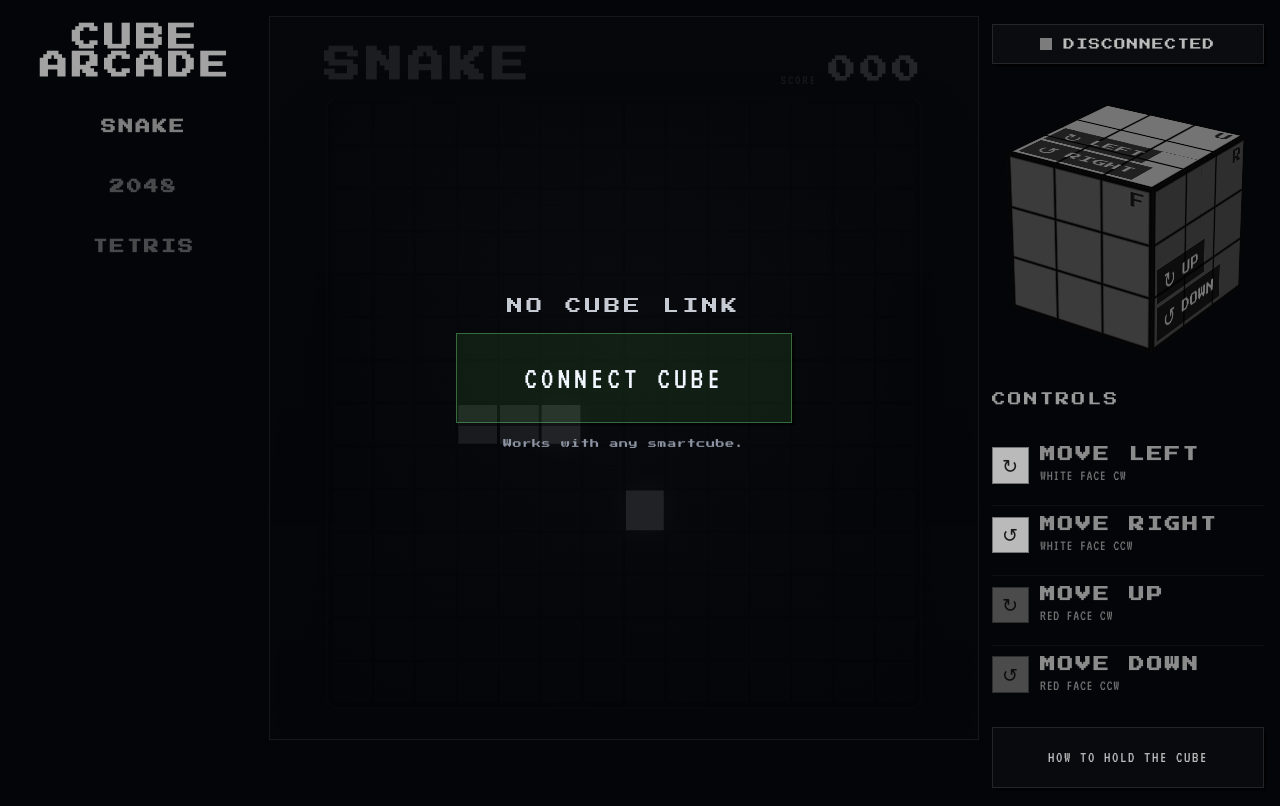
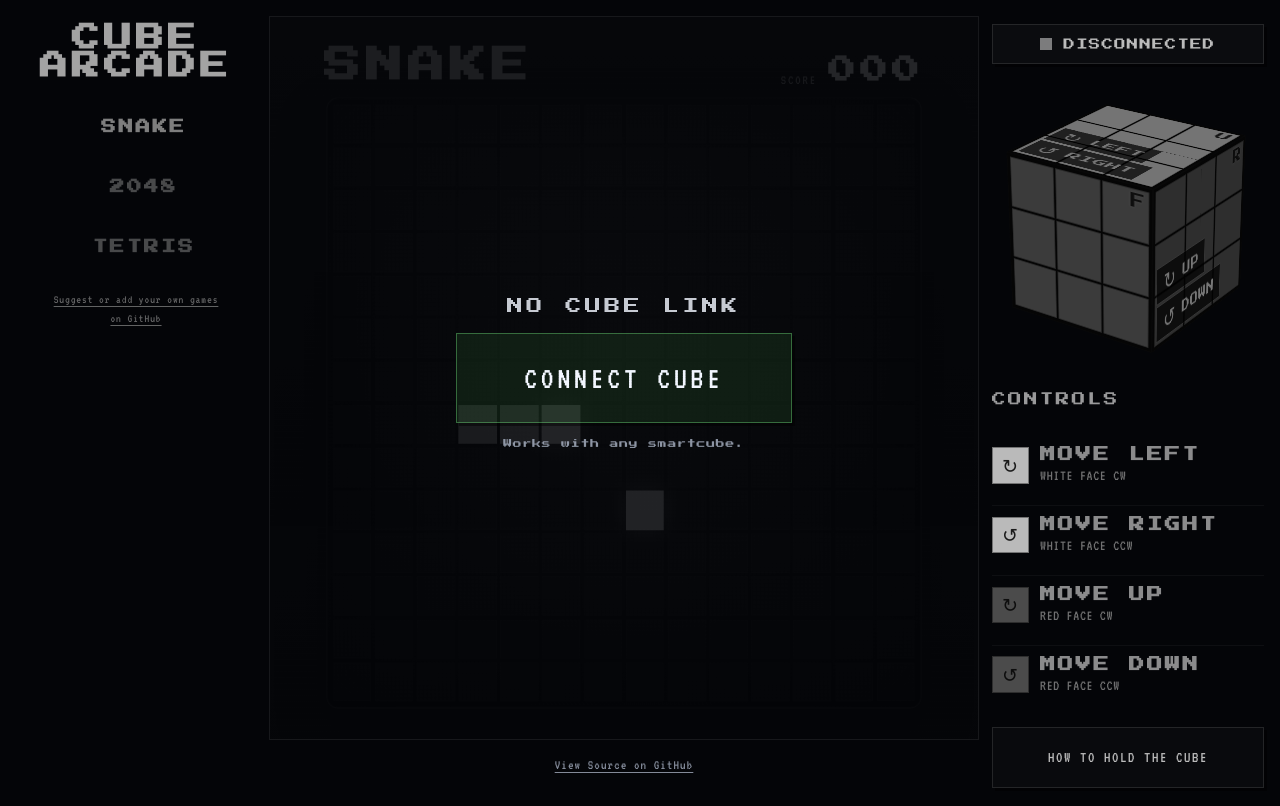
Before and after one commit to EvanZhouDev/cube-arcade, a Next.js app in the folder apps/web/: page / in a window 1280 px wide. Built offline with nearby package versions, Linux system fonts and the light colour scheme.

Commit message:
Add GH links

```diff
--- a/apps/web/app/globals.css
+++ b/apps/web/app/globals.css
@@ -200,21 +200,10 @@ input:focus-visible {
 }
 
 .cabinet {
+  display: flex;
+  flex-direction: column;
+  gap: 0.85rem;
   min-height: 100%;
-}
-
-.section-label {
-  margin-bottom: 0.9rem;
-  color: rgba(242, 246, 255, 0.82);
-  font-size: 0.86rem;
-  letter-spacing: 0.16em;
-}
-
-.game-sidebar__list,
-.control-list {
-  display: flex;
-  flex-direction: column;
-  gap: 0.7rem;
 }
 
 .game-sidebar__item {
@@ -258,13 +247,45 @@ input:focus-visible {
   color: rgba(255, 255, 255, 0.98);
 }
 
-.cabinet {
-  display: flex;
-  align-items: flex-start;
-}
-
-.cabinet--offline {
-  align-items: flex-start;
+.subtle-link {
+  color: rgba(171, 180, 198, 0.76);
+  font-size: 0.74rem;
+  letter-spacing: 0.08em;
+  line-height: 1.6;
+  text-decoration: underline;
+  text-underline-offset: 0.18rem;
+  text-decoration-thickness: 1px;
+  transition: color 120ms ease;
+}
+
+.subtle-link:hover {
+  color: rgba(242, 246, 255, 0.88);
+}
+
+.game-sidebar__github-link {
+  margin-top: 0.25rem;
+  align-self: center;
+  max-width: 10.5rem;
+  text-align: center;
+}
+
+.cabinet__github-link {
+  align-self: center;
+  font-size: 0.86rem;
+}
+
+.section-label {
+  margin-bottom: 0.9rem;
+  color: rgba(242, 246, 255, 0.82);
+  font-size: 0.86rem;
+  letter-spacing: 0.16em;
+}
+
+.game-sidebar__list,
+.control-list {
+  display: flex;
+  flex-direction: column;
+  gap: 0.7rem;
 }
 
 .cabinet__screen {
--- a/apps/web/app/page.tsx
+++ b/apps/web/app/page.tsx
@@ -42,6 +42,7 @@ const TURN_SYMBOL = {
   counterclockwise: "↺",
   double: "⟲",
 } as const;
+const GITHUB_REPO_URL = "https://github.com/EvanZhouDev/cube-arcade";
 const DEV_KEYBOARD_MOVE_MAP: Record<
   string,
   (typeof SIMULATOR_MOVES)[number]["move"]
@@ -324,6 +325,14 @@ function PageContent() {
                 </button>
               ))}
             </div>
+            <a
+              className="subtle-link game-sidebar__github-link"
+              href={GITHUB_REPO_URL}
+              rel="noreferrer"
+              target="_blank"
+            >
+              Suggest or add your own games on GitHub
+            </a>
           </aside>
 
           <section
@@ -382,6 +391,14 @@ function PageContent() {
                 </div>
               ) : null}
             </div>
+            <a
+              className="subtle-link cabinet__github-link"
+              href={GITHUB_REPO_URL}
+              rel="noreferrer"
+              target="_blank"
+            >
+              View Source on GitHub
+            </a>
           </section>
 
           <aside
```
